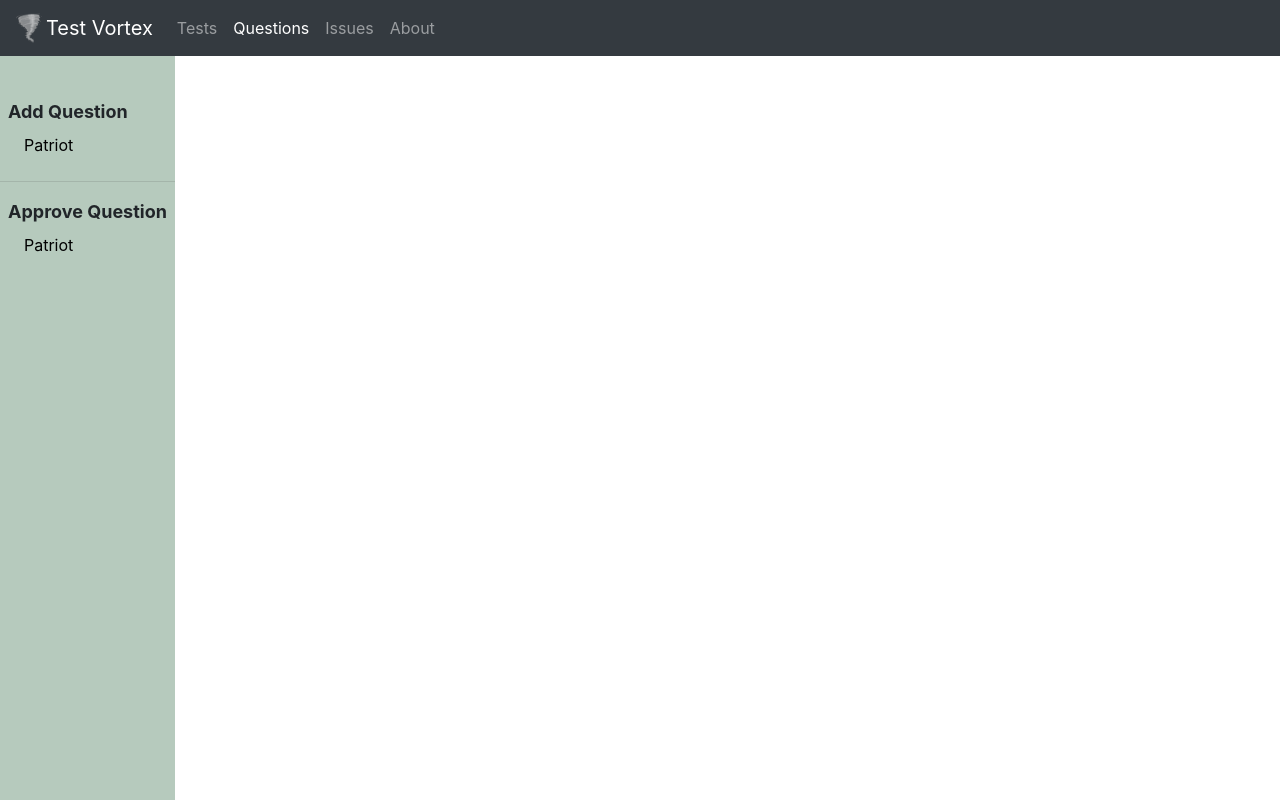
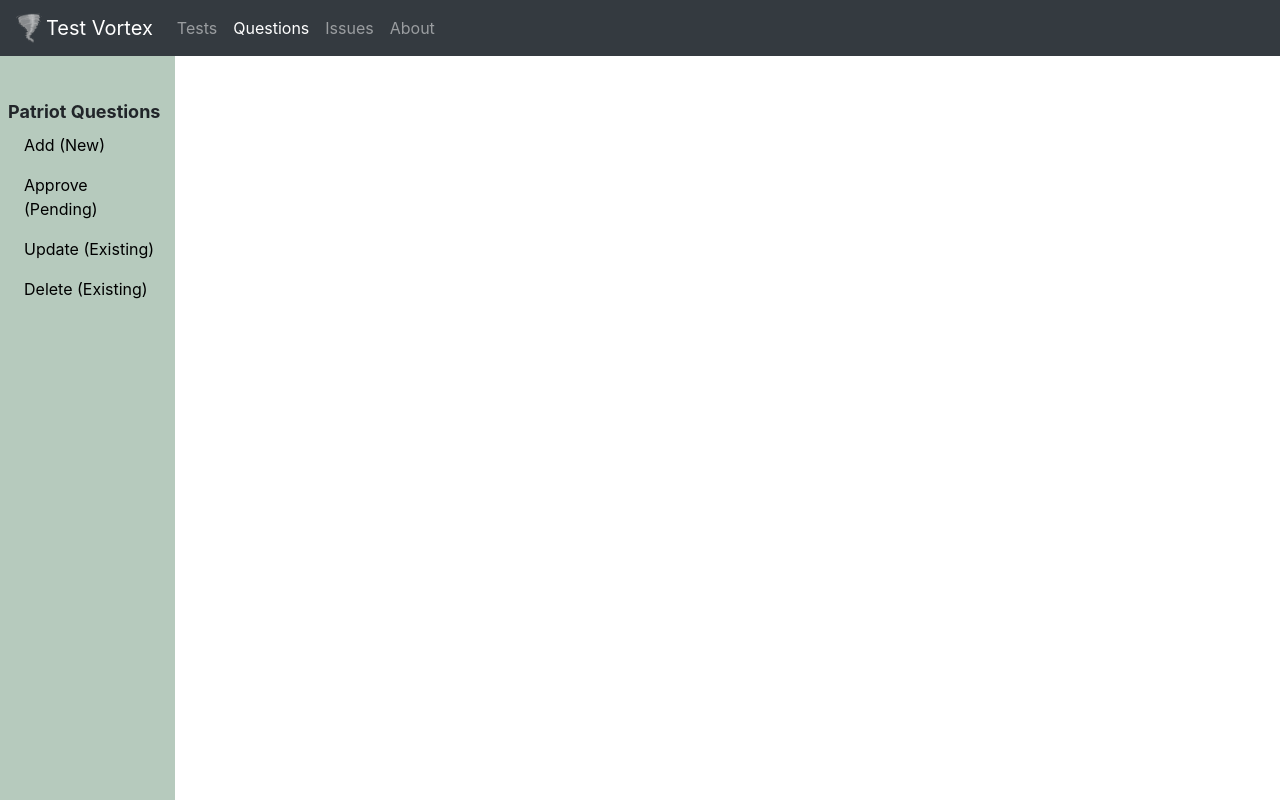
Before and after one commit to Drbaltar/test-vortex, a React (Create React App) app in the folder client/: page /questions in a window 1280 px wide. Built offline with nearby package versions, Linux system fonts and the light colour scheme.

Commit message:
Updated sidebar menu to allow for CRUD operations

```diff
--- a/client/src/App/Questions/SideBar.js
+++ b/client/src/App/Questions/SideBar.js
@@ -7,24 +7,38 @@ const SideBar = () => {
     const match = useRouteMatch();
     return(
         <div className="pt-5">
-            <div className="pl-2 sidelabel" style={{font: 'bold'}}>Add Question</div>
-            <NavLink to={`${match.url}/add-Patriot`} className="nav-item nav-link pl-4"
+            <div className="pl-2 sidelabel" style={{font: 'bold'}}>Patriot Questions</div>
+            <NavLink to={`${match.url}/add-patriot`} className="nav-item nav-link pl-4"
                 style={{color: 'black'}}
                 activeStyle={{
                     background: 'gray',
                     color:'white'
                 }}>
-                Patriot
+                Add (New)
             </NavLink>
-            <hr/>
-            <div className="pl-2 sidelabel">Approve Question</div>
-            <NavLink to={`${match.url}/approve-Patriot`} className="nav-item nav-link pl-4"
+            <NavLink to={`${match.url}/approve-patriot`} className="nav-item nav-link pl-4"
                 style={{color: 'black'}}
                 activeStyle={{
                     background: 'gray',
                     color:'white'
                 }}>
-                Patriot
+                Approve (Pending)
+            </NavLink>
+            <NavLink to={`${match.url}/update-patriot`} className="nav-item nav-link pl-4"
+                style={{color: 'black'}}
+                activeStyle={{
+                    background: 'gray',
+                    color:'white'
+                }}>
+                Update (Existing)
+            </NavLink>
+            <NavLink to={`${match.url}/delete-patriot`} className="nav-item nav-link pl-4"
+                style={{color: 'black'}}
+                activeStyle={{
+                    background: 'gray',
+                    color:'white'
+                }}>
+                Delete (Existing)
             </NavLink>
         </div>
     );
```
